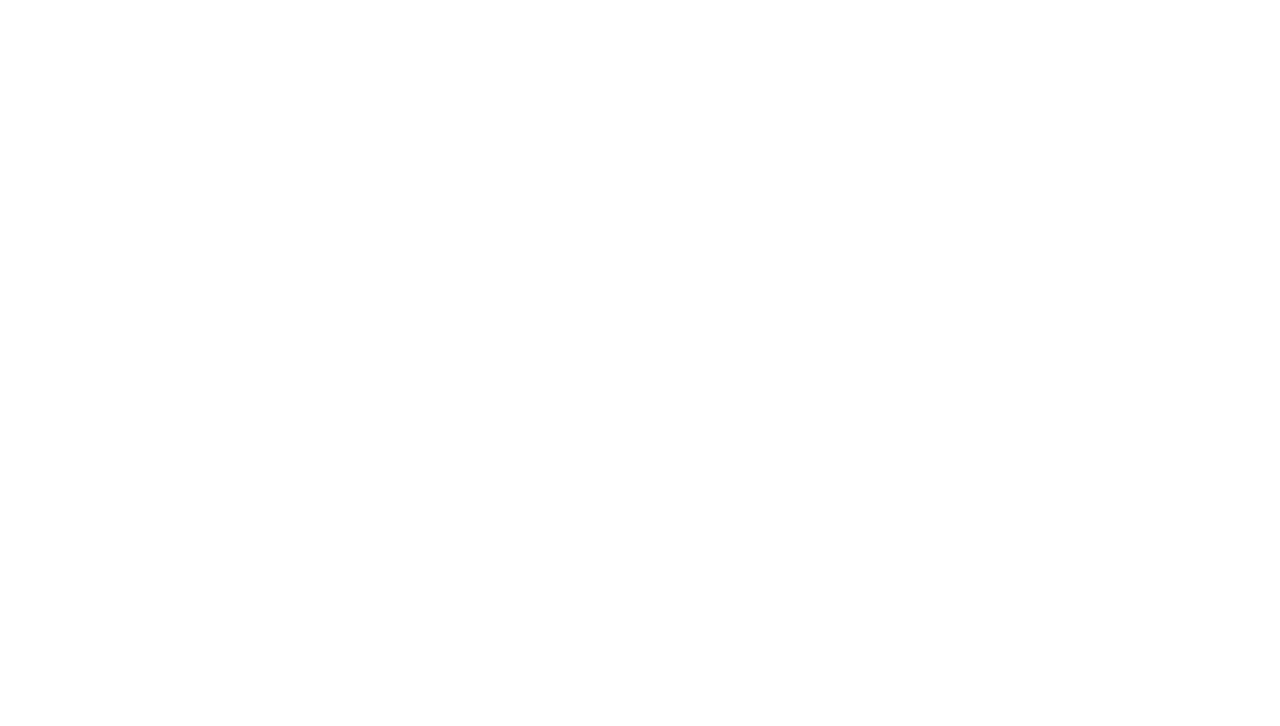
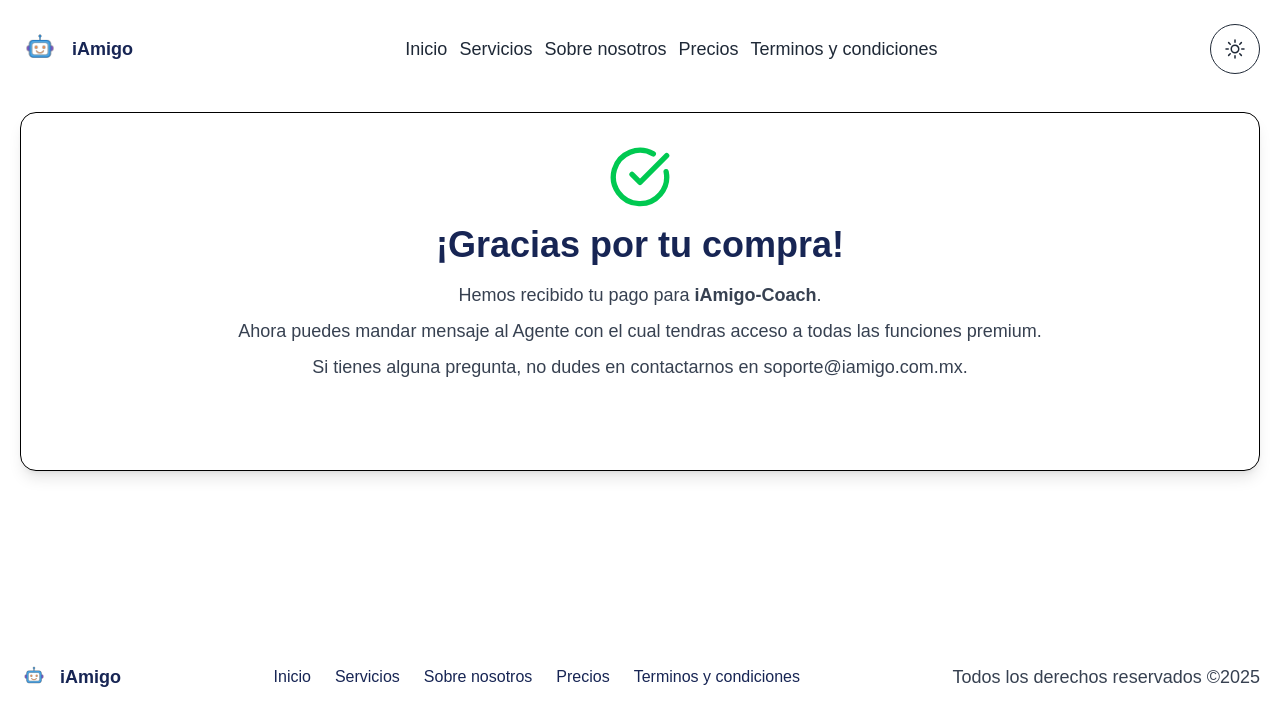
Before and after one commit to Leonidas11298/iAmigoPage, a React (Vite) app: page /successpay in a window 1280 px wide. Before the commit this address had no page. Shown: the top 726 px of the page. Built offline with nearby package versions, Linux system fonts and the light colour scheme.

Commit message:
Se agrego pagina de agradecimiento
Se agrego pagina de agradecimiento para pago exitoso iAmigo-Coach

```diff
--- a/src/App.tsx
+++ b/src/App.tsx
@@ -9,6 +9,7 @@ import { Pricing } from "./components/sections/Pricing";
 import { Services } from "./components/sections/Services";
 import { BrowserRouter as Router, Route, Routes } from "react-router-dom";
 import TermAndConditions from "./components/sections/TermAndConditions";
+import ThankYouPage from "./components/sections/ThankYouPage";
 
 function App() {
   return (
@@ -35,6 +36,12 @@ function App() {
             </ConditionsPage>
           }
         />
+        <Route
+        path="/successpay"
+        element={
+          <ThankYouPage />
+        }
+        />
       </Routes>
     </Router>
   );
--- /dev/null
+++ b/src/components/sections/ThankYou.tsx
@@ -0,0 +1,36 @@
+import React from 'react';
+import { Container } from '../shared/Container';
+import { Title } from '../shared/Title';
+import { Paragraph } from '../shared/Paragraph';
+import { BtnLink } from '../shared/BtnLink';
+import { CheckCircle } from 'lucide-react';
+
+const ThankYou: React.FC = () => {
+  return (
+    <section className="pb-20 relative pt-28">
+      <Container>
+        <div className="relative rounded-2xl overflow-hidden p-8 text-center bg-box-bg border border-box-border shadow-lg shadow-box-shadow flex flex-col items-center">
+          <CheckCircle className="w-16 h-16 text-green-500 mb-4" />
+          <Title>¡Gracias por tu compra!</Title>
+          <Paragraph className="mt-4 text-lg">
+            Hemos recibido tu pago para <strong>iAmigo-Coach</strong>.
+          </Paragraph>
+          <Paragraph className="mt-2">
+            Ahora puedes mandar mensaje al Agente con el cual tendras acceso a todas las funciones premium.
+          </Paragraph>
+          <Paragraph className="mt-2">
+            Si tienes alguna pregunta, no dudes en contactarnos en{' '}
+            <a href="mailto:soporte@iamigo.com.mx" className="text-primary hover:underline">
+              soporte@iamigo.com.mx
+            </a>.
+          </Paragraph>
+          <div className="mt-8">
+            <BtnLink href="/" className="min-w-max text-white align-middle" text="Volver al inicio" />
+          </div>
+        </div>
+      </Container>
+    </section>
+  );
+};
+
+export default ThankYou;
--- /dev/null
+++ b/src/components/sections/ThankYouPage.tsx
@@ -0,0 +1,12 @@
+import { Layout } from "../Layout";
+import ThankYou from "./ThankYou";
+
+const ThankYouPage = () => {
+    return (
+        <Layout title="iAmigo - Gracias por tu compra">
+            <ThankYou />
+        </Layout>
+    );
+};
+
+export default ThankYouPage;
```
Also changed, not shown: ThankYouPage.tsx (added).
